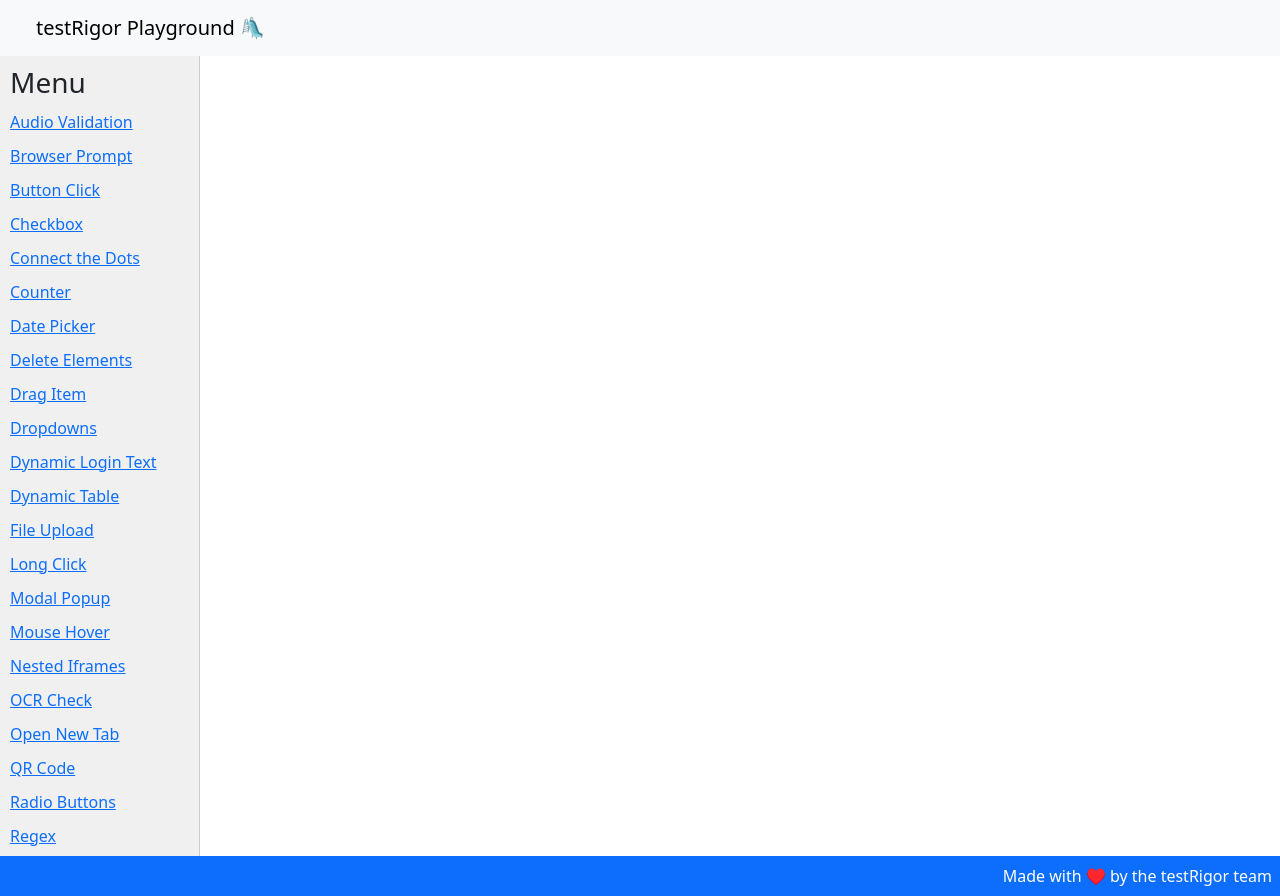
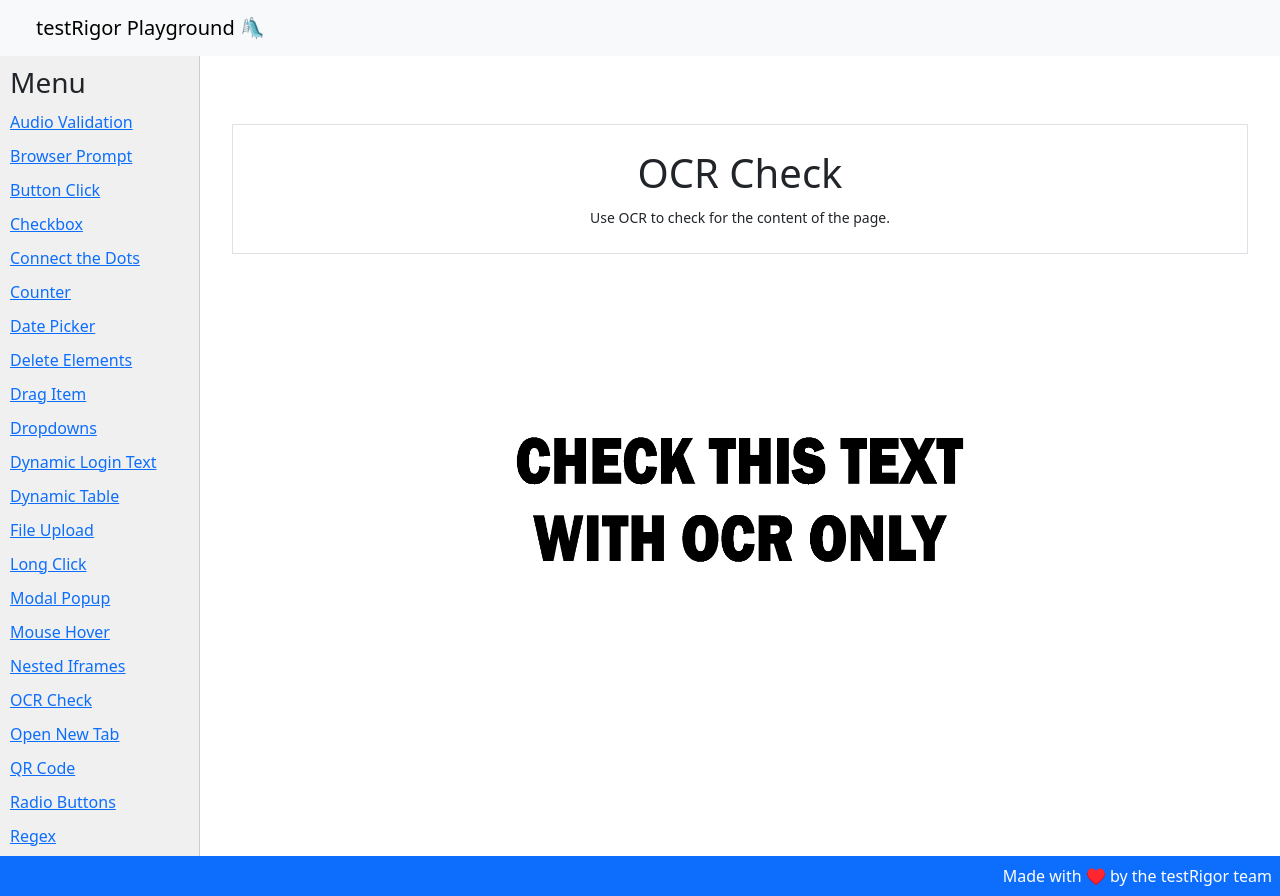
Before and after one commit to thiagonunes11/testRigorPlayground, a React (Create React App) app: page /ocrCheck in a window 1280 px wide. Built offline with nearby package versions, Linux system fonts and the light colour scheme.

Commit message:
Migrates the OCR check demo to react

```diff
--- a/src/App.js
+++ b/src/App.js
@@ -12,6 +12,7 @@
 import Counter from './pages/counter';
 import DragItem from './pages/dragItem';
 import MouseHover from './pages/mouseHover';
+import OcrCheck from './pages/ocrCheck';
 
 function App() {
     return (
@@ -40,7 +41,6 @@
                         <Route path="/longClick" element={<LongClick />} />
                         <Route path="/modalPopup" element={<ModalPopup />} />
                         <Route path="/nestedIframes" element={<NestedIframes />} />
-                        <Route path="/ocrCheck" element={<OcrCheck />} />
                         <Route path="/radioButtons" element={<RadioButtons />} />
                         <Route path="/regex" element={<Regex />} />
                         <Route path="/tableRelativePosition" element={<RelativePositionTable />} />
@@ -56,6 +56,7 @@
                             <Route path="/dragItem" element={<DragItem />} />
                             <Route path="/mouseHover" element={<MouseHover />} />
                             <Route path="/openNewTab" element={<OpenNewTab />} />
+                            <Route path="/ocrCheck" element={<OcrCheck />} />
                             <Route path="/newTab" element={<NewTab />} />
                             <Route path="/qrCode" element={<QRCodePage />} />
                             <Route path="/buttonClick" element={<ButtonClick />} />
--- a/src/pages/ocrCheck.js
+++ b/src/pages/ocrCheck.js
@@ -0,0 +1,27 @@
+import React from 'react';
+import { Container, Row, Col } from 'react-bootstrap';
+import Prompt from '../components/Prompt.js'
+import Demo from '../components/Demo.js';
+
+import ocrImage from '../assets/images/OCR_TEXT.png';
+
+const OcrCheck = () => {
+    return (
+        <Demo>
+            <Prompt title="OCR Check" instructions="Use OCR to check for the content of the page." />
+            <Container>
+                <Row className="mt-5 justify-content-center text-center">
+                    <Col>
+                        <img
+                            src={ocrImage}
+                            alt="OCR Text Example"
+                            style={{ maxWidth: '50%', height: 'auto' }}
+                        />
+                    </Col>
+                </Row>
+            </Container>
+        </Demo>
+    );
+};
+
+export default OcrCheck;
```
Also changed, not shown: src/assets/images/OCR_TEXT.png (added).
